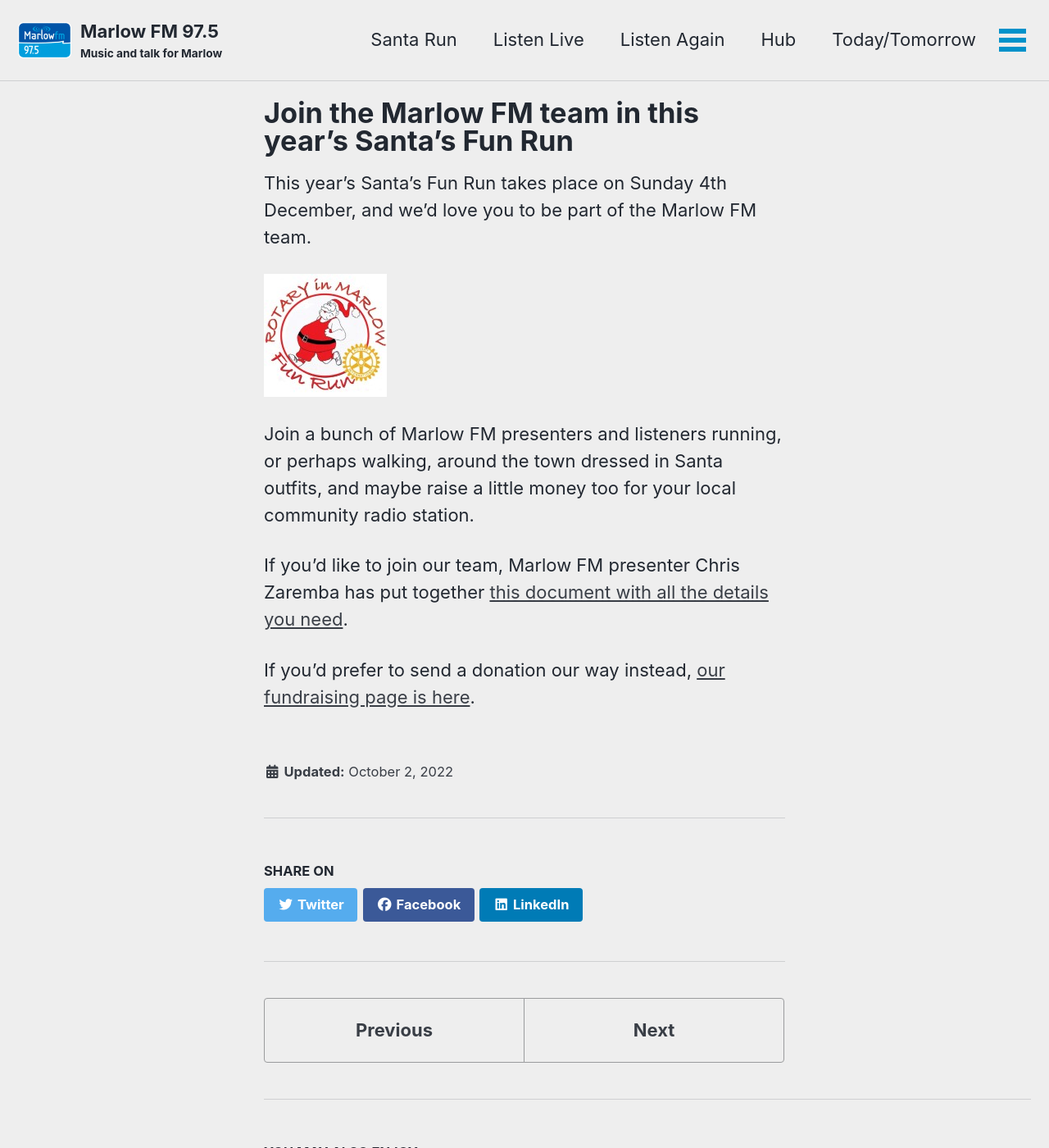
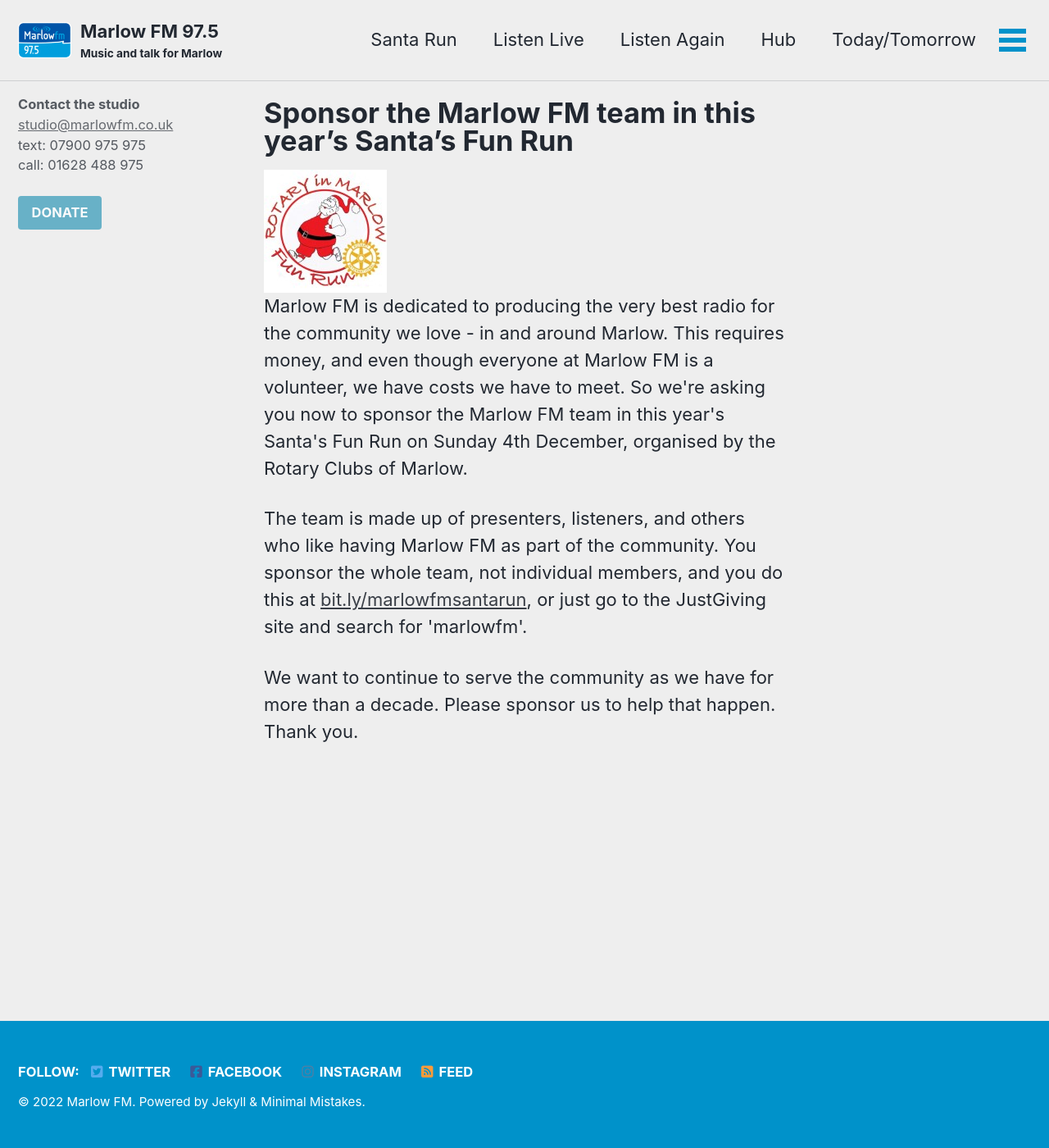
Before and after one commit to marlowfm/marlowfm.github.io, a Jekyll site: the page built from _pages/santa.html, in a window 1280 px wide and 1400 px high. Shown: the whole window at 82% size. Built offline with Jekyll 4.4.1, drawn with Linux system fonts in a browser that asks for light colours; cached includes are drawn as plain includes; nearby versions of some CDN libraries; some of the changed text lies outside the part shown.

Commit message:
Replace 'Santa Run' page with new fundraising page

```diff
--- /dev/null
+++ b/_pages/santa.html
@@ -0,0 +1,31 @@
+---
+layout: single
+title: "Sponsor the Marlow FM team in this year's Santa's Fun Run"
+permalink: /santa/
+sidebar:
+  - text: "**Contact the studio**<br>[studio@marlowfm.co.uk](mailto:studio@marlowfm.co.uk)<br>text: 07900 975 975<br>call: 01628 488 975<br><br>[DONATE](/donate/){: .btn .btn--info .btn--large}"
+---
+
+<img src="/assets/images/news/santa's-fun-run.jpg" alt="Santa's Fun Run logo" />
+
+<p>
+	Marlow FM is dedicated to producing the very best radio for the community we
+	love - in and around Marlow. This requires money, and even though everyone at
+	Marlow FM is a volunteer, we have costs we have to meet. So we're asking you
+	now to sponsor the Marlow FM team in this year's Santa's Fun Run on Sunday 4th
+	December, organised by the Rotary Clubs of Marlow.
+</p>
+
+<p>
+	The team is made up of presenters, listeners, and others who like having
+	Marlow FM as part of the community. You sponsor the whole team, not individual
+	members, and you do this at
+	<a href="https://bit.ly/marlowfmsantarun" target="_blank"
+		>bit.ly/marlowfmsantarun</a
+	>, or just go to the JustGiving site and search for 'marlowfm'.
+</p>
+
+<p>
+	We want to continue to serve the community as we have for more than a decade.
+	Please sponsor us to help that happen. Thank you.
+</p>
--- a/_posts/2022-10-02-santas-fun-run-2022.md
+++ b/_posts/2022-10-02-santas-fun-run-2022.md
@@ -1,7 +1,6 @@
 ---
 layout: single
 title: "Join the Marlow FM team in this year's Santa's Fun Run"
-permalink: /santa/
 date: 2022-10-02 09:00
 categories: news
 header:
```
